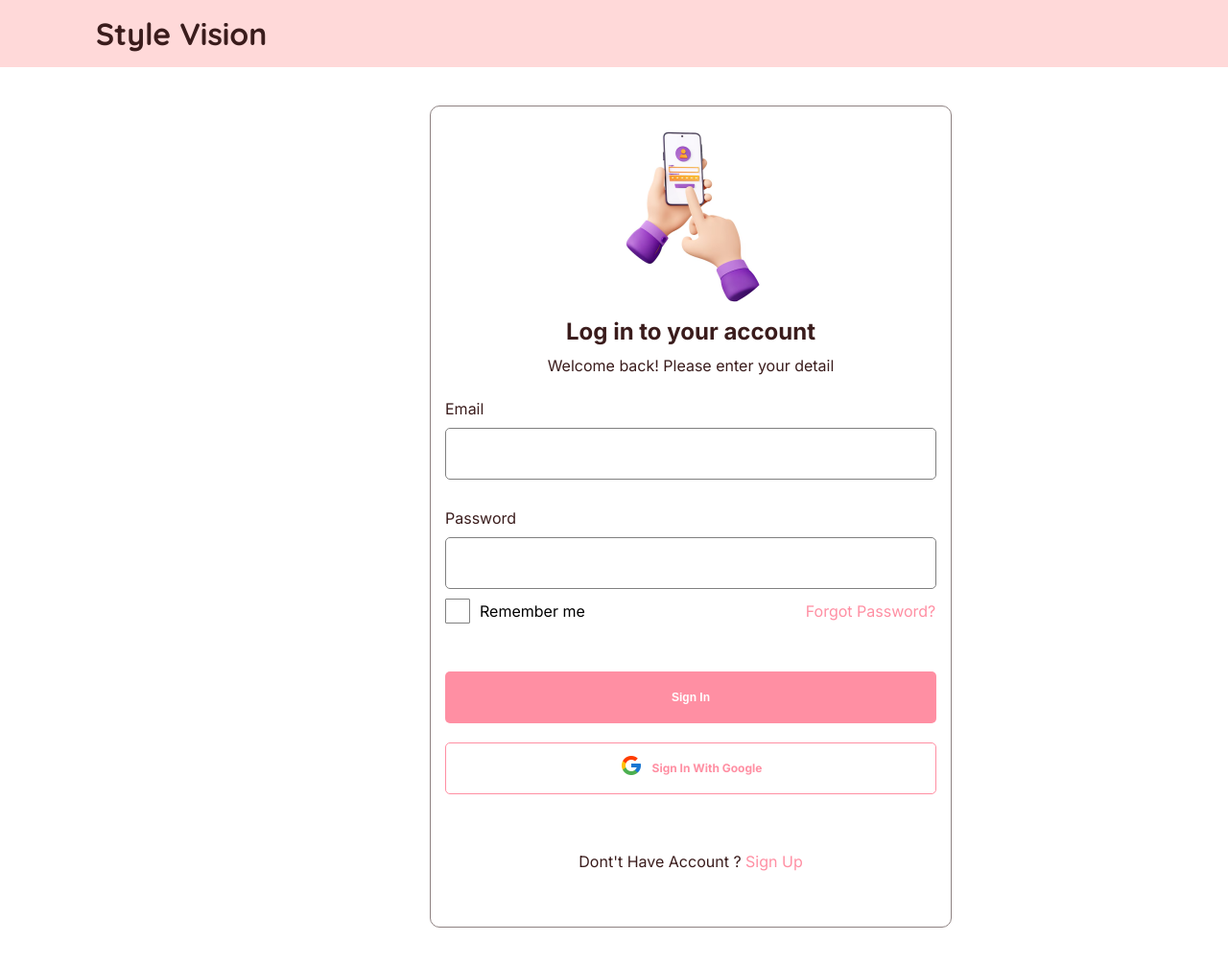
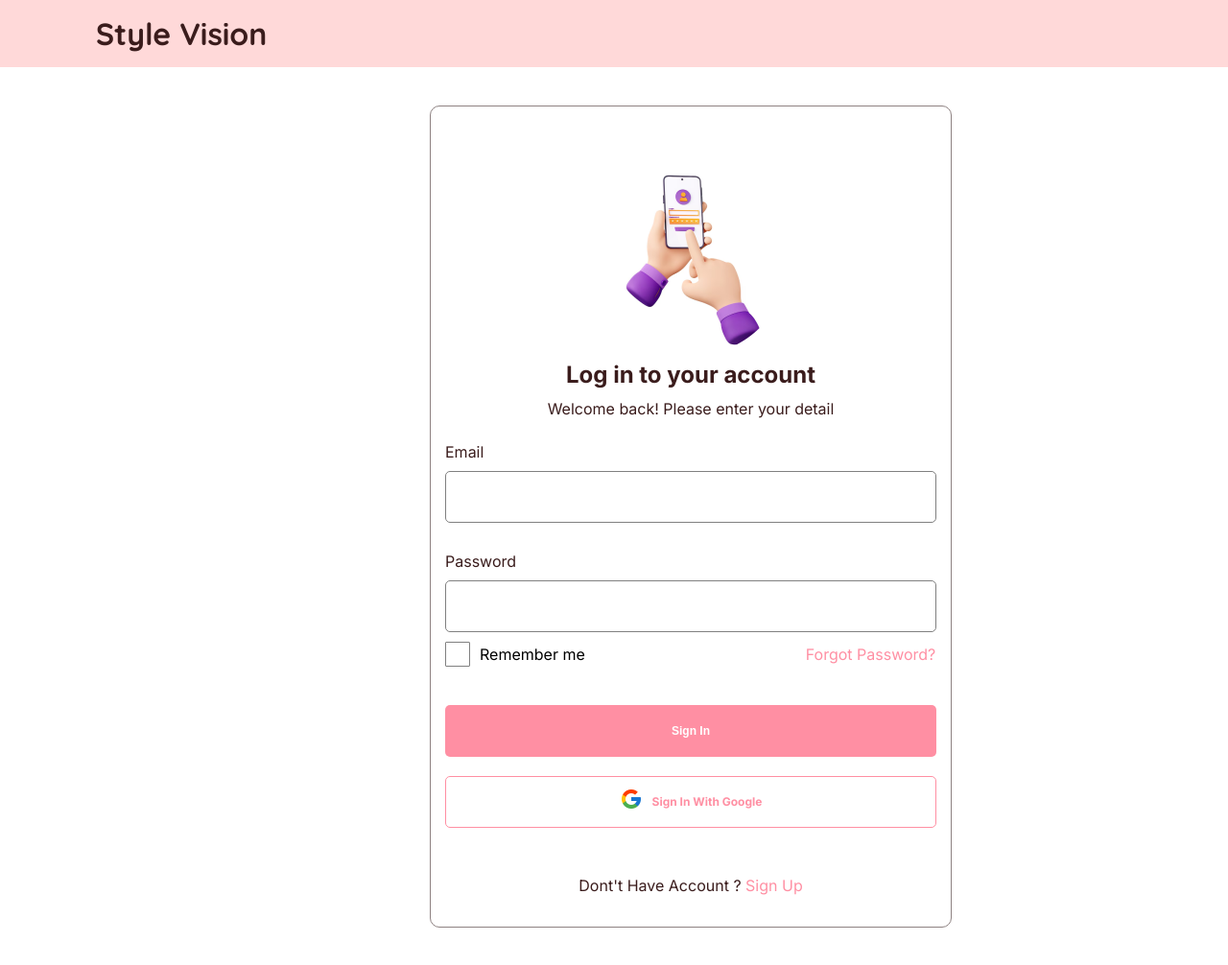
Before and after one commit to arbinlama1/college-project, a plain HTML site: page pages/logInPage/index.html in a window 1280 px wide. Shown: the top 1006 px of the page at 96% size. Drawn offline with Linux system fonts and the light colour scheme; a web font is replaced by a local one.

Commit message:
adjust the height of element

```diff
--- a/landingPage/style.css
+++ b/landingPage/style.css
@@ -8,7 +8,6 @@ section {
     position: relative;
     font-family: "roboto", sans-serif;
 }
-
 section .details {
     display: flex;
     flex-direction: column;
--- a/pages/logInPage/style.css
+++ b/pages/logInPage/style.css
@@ -22,6 +22,7 @@ form .login {
 form .login .contain img {
     height: 206px;
     width: 206px;
+    object-fit:  cover;
 }
 form .login .contain .input a img {
     height: 24px;
@@ -29,6 +30,7 @@ form .login .contain .input a img {
 }
 form .login .contain {
     margin: 40px 0;
+    padding-top: 60px;
     border: 1px solid #8E8282;
     display: flex;
     width: 544px;
@@ -72,10 +74,12 @@ form .login .input .common-input  {
 form .login .input input:focus {
     border-color: pink;
 }
+
 form .login .contain .input .remember-check {
     display: flex;
     align-items: center;
 }
+
 form .login .contain .input .remember-check #check {
     height: 26px;
     width: 26px;
@@ -84,6 +88,7 @@ form .login .contain .input .remember-check #check {
     border: 1px solid gray;
     position: relative;
 }
+
 form .login .contain .input .remember-check #check:checked {
     border-color: #FF8FA3;
 }
@@ -110,7 +115,7 @@ form .login .contain .input .remember-check a {
 form .login .contain .input .sign-in {
     background-color: #FF8FA3;
     color: white;
-    margin-top: 50px;
+    margin-top: 40px;
     border: none;
 }
 form .login .contain .input .btn-font {
@@ -129,7 +134,7 @@ form .login .contain .input .sign-in-with a {
 }
 form .login .contain .input .no-account {
     text-align: center;
-    margin: 50px 0;
+    margin: 40px 0;
     text-transform: capitalize;
 }
 form .login .contain .input .no-account a {
```
